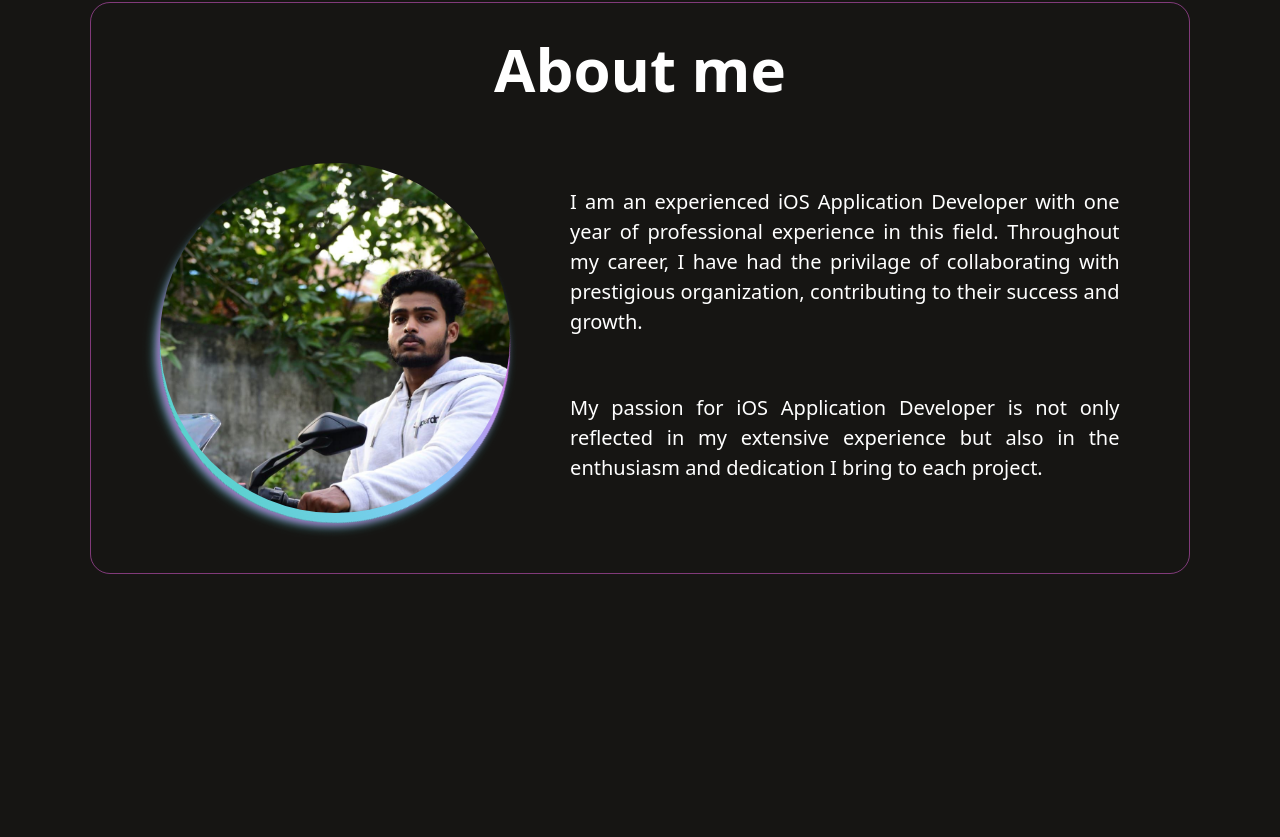
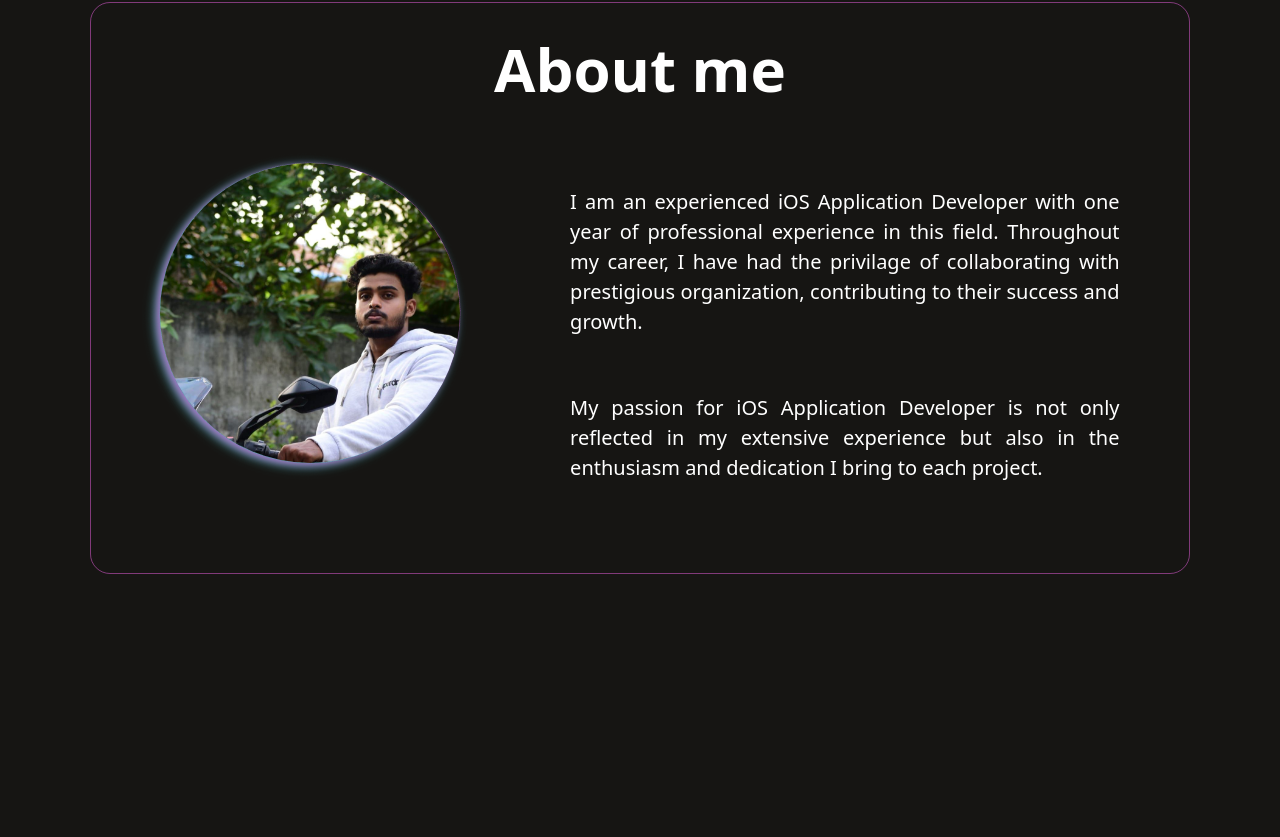
Before and after one commit to devikaupendran/user-portfolio, a React (Vite) app: page / in a window 1280 px wide. Shown: the part 983-1820 px from the top of the page. Built offline with nearby package versions, Linux system fonts and the light colour scheme.

Commit message:
fixed issue in loader

```diff
--- a/src/assets/myProjectsData.js
+++ b/src/assets/myProjectsData.js
@@ -35,14 +35,15 @@ import calculatorVideo from '../assets/calculatorAppVideo.mp4'
 export const myProjects = [
     {
         _id: 1,
-        appName: "Attendance Register App",
-        appImg: attendanceRegisterApp3,
-        videoUrl:attendanceRegisterAppVideo,
+        appName: "Freyja App",
+        appImg: freyja1,
+        videoUrl:freyjaVideo,
         // technology: "MongoDB, Express.js, React.js, Node.js, Tailwind CSS",
-        carousal: [attendanceRegisterApp1, attendanceRegisterApp2, attendanceRegisterApp3, attendanceRegisterApp4, attendanceRegisterApp5, attendanceRegisterApp6,attendanceRegisterApp7,attendanceRegisterApp8,attendanceRegisterApp9],
+        carousal: [freyja1, freyja2, freyja3, freyja4],
         description: "A full-stack application allowing users to search doctors by department and book appointments. Features include separate login pages and dashboardsfor users, doctors, and admins to manage profiles, appointments, and payments. Integrated Razorpay for secure payments, used Cloudinary for image storage, and Axios for API requests. ",
-        reference: "https://github.com/Miraclevijaylal/AttendanceRegister-App"
+        reference: "https://github.com/EmeraldSky-x/Freyja "
     },
+
     {
         _id: 2,
         appName: "Calculator App",
@@ -55,6 +56,16 @@ export const myProjects = [
     },
     {
         _id: 3,
+        appName: "Attendance Register App",
+        appImg: attendanceRegisterApp3,
+        videoUrl:attendanceRegisterAppVideo,
+        // technology: "MongoDB, Express.js, React.js, Node.js, Tailwind CSS",
+        carousal: [attendanceRegisterApp1, attendanceRegisterApp2, attendanceRegisterApp3, attendanceRegisterApp4, attendanceRegisterApp5, attendanceRegisterApp6,attendanceRegisterApp7,attendanceRegisterApp8,attendanceRegisterApp9],
+        description: "A full-stack application allowing users to search doctors by department and book appointments. Features include separate login pages and dashboardsfor users, doctors, and admins to manage profiles, appointments, and payments. Integrated Razorpay for secure payments, used Cloudinary for image storage, and Axios for API requests. ",
+        reference: "https://github.com/Miraclevijaylal/AttendanceRegister-App"
+    },
+    {
+        _id: 4,
         appName: "Trip Booking App",
         appImg: travelApp1,
         videoUrl:travelAppVideo,
@@ -64,7 +75,7 @@ export const myProjects = [
         reference: "https://github.com/Miraclevijaylal/APPUI/tree/master/UserInterfaceProject"
     },
     {
-        _id: 4,
+        _id: 5,
         appName: "MAP",
         appImg: map1,
         videoUrl:mapVideo,
@@ -73,16 +84,7 @@ export const myProjects = [
         description: "A full-stack application allowing users to search doctors by department and book appointments. Features include separate login pages and dashboardsfor users, doctors, and admins to manage profiles, appointments, and payments. Integrated Razorpay for secure payments, used Cloudinary for image storage, and Axios for API requests. ",
         reference: "https://github.com/Miraclevijaylal/iOSMapKitProject"
     },
-    {
-        _id: 5,
-        appName: "Freyja App",
-        appImg: freyja1,
-        videoUrl:freyjaVideo,
-        // technology: "MongoDB, Express.js, React.js, Node.js, Tailwind CSS",
-        carousal: [freyja1, freyja2, freyja3, freyja4],
-        description: "A full-stack application allowing users to search doctors by department and book appointments. Features include separate login pages and dashboardsfor users, doctors, and admins to manage profiles, appointments, and payments. Integrated Razorpay for secure payments, used Cloudinary for image storage, and Axios for API requests. ",
-        reference: "https://github.com/EmeraldSky-x/Freyja "
-    },
+   ,
     // {
     //     _id: 6,
     //     appName: "Attendance Register App",
--- a/src/components/About/About.css
+++ b/src/components/About/About.css
@@ -49,7 +49,7 @@
 /* ---------- Loader creation and animation behind the image ---------- */
 .about-left .loader {
     position: absolute;
-    top: 26%;
+    top: 20%;
     width: 350px;
     height: 350px;
     border-radius: 50%;
@@ -97,7 +97,7 @@
     }
 
     .about-left .loader {
-        top: 170px;
+        top: 160px;
         width: 350px;
         height: 350px;
     }
@@ -110,9 +110,22 @@
     }
 
     .about-left .loader {
-        top: 170px;
+        top: 160px;
         width: 350px;
         height: 350px;
+    }
+}
+
+@media screen and (max-width:1300px) {
+    .about-left img {
+        max-width: 300px;
+        height: 300px;
+    }
+
+    .about-left .loader {
+        top: 160px;
+        width: 300px;
+        height: 300px;
     }
 }
 
@@ -123,7 +136,7 @@
     }
 
     .about-left .loader {
-        top: 170px;
+        top: 160px;
         width: 300px;
         height: 300px;
     }
@@ -166,7 +179,7 @@
     }
 
     .about-left .loader {
-        top: 150px;
+        top: 130px;
         width: 250px;
         height: 250px;
     }
--- a/src/components/Projects/Projects.css
+++ b/src/components/Projects/Projects.css
@@ -46,7 +46,7 @@
 }
 
 .show-btn:hover {
-    box-shadow: 0 0 0 0 var(--hover), inset 14em 3.5em 0 0 var(--hover);
+    box-shadow: 0 0 0 0 var(--hover), inset 16em 3.5em 0 0 var(--hover);
 }
 
 .project-container button {
```
